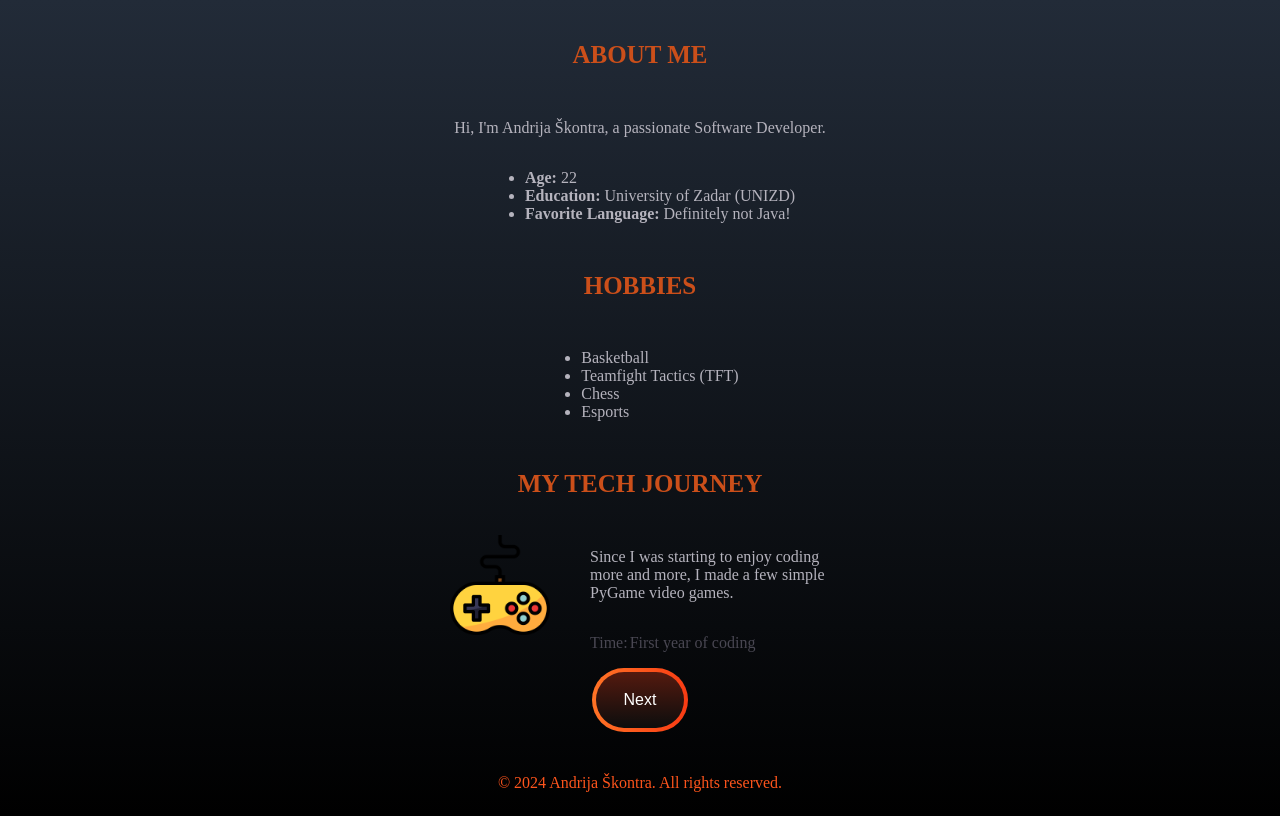
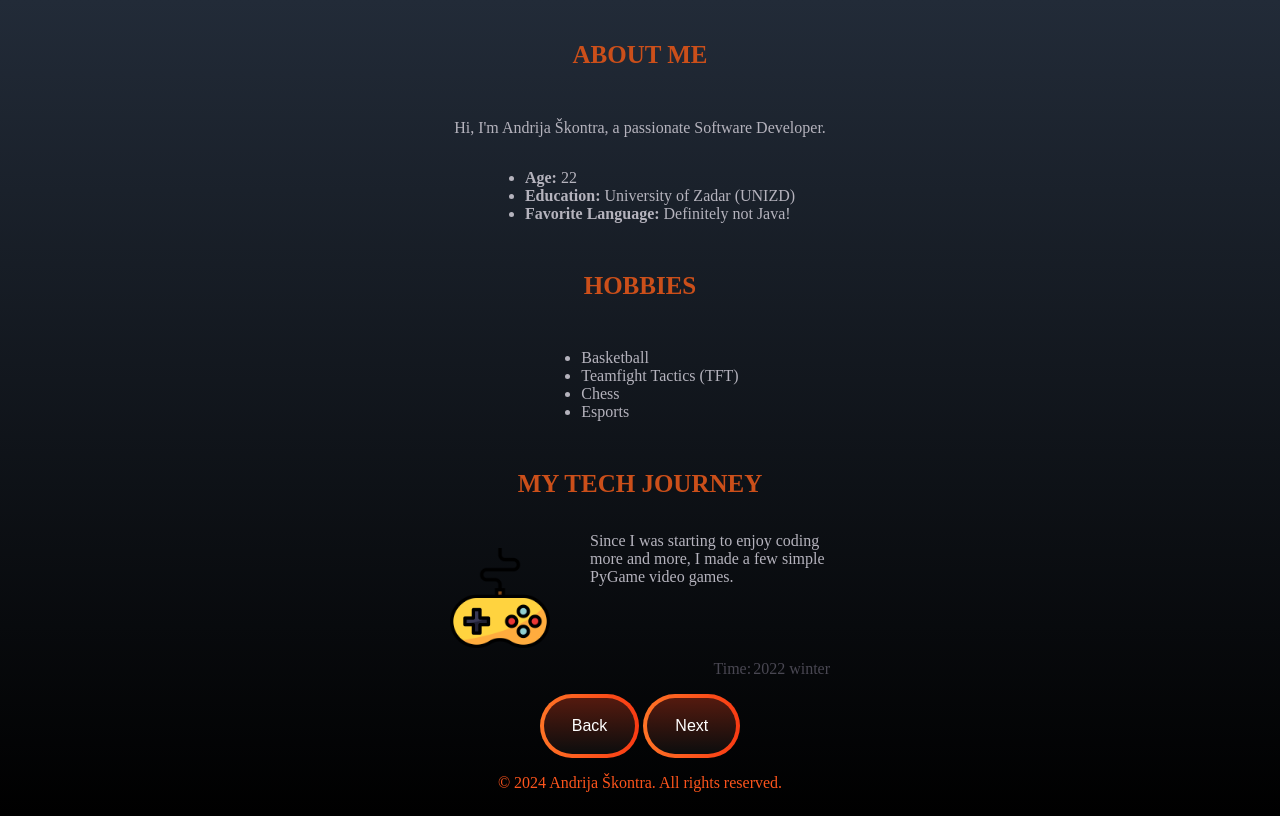
Before and after one commit to AndrijaSkontra/portfolio, a plain HTML site: page index.html in a window 1280 px wide. Both pictures are taken after a click on the button "Next". Drawn offline with Linux system fonts and the light colour scheme; a web font is replaced by a local one.

Commit message:
proper cycle for the tech stack

```diff
--- a/assets/styles/tech-stack.css
+++ b/assets/styles/tech-stack.css
@@ -3,6 +3,7 @@
 .tech-div-main {
   display: flex;
   align-items: stretch;
+  height: 200px;
 }
 
 #tech-image {
@@ -19,7 +20,8 @@
 }
 
 #change-desc {
-  max-width: 30ch; /* Limits the text width to approximately 50 characters */
+  max-width: 30ch;
+  margin-top: 0px;
 }
 
 #tech-stack-date {
@@ -28,7 +30,19 @@
 
 #tech-time {
   display: flex;
-  justify-items: center;
+  justify-content: end;
+  align-items: end;
+  flex-grow: 1;
   font-weight: 100;
   color: var(--second-text-color);
+  margin-top: -10px;
 }
+
+#tech-div-text {
+  display: flex;
+  flex-direction: column;
+}
+
+/* in case I need to add something around buttons */
+#tech-stack-buttons {
+}
--- a/index.html
+++ b/index.html
@@ -40,11 +40,20 @@
         </p>
         <div id="tech-time">
           <p style="display: inline; margin-right: 2px">Time:</p>
-          <p id="tech-stack-date">First year of coding</p>
+          <p id="tech-stack-date">2022 fall</p>
         </div>
       </div>
     </div>
-    <button id="change-image-button" class="button-78">Next</button>
+    <div id="tech-stack-buttons">
+      <button
+        style="display: none"
+        id="change-image-button-back"
+        class="button-78"
+      >
+        Back
+      </button>
+      <button id="change-image-button-next" class="button-78">Next</button>
+    </div>
 
     <footer class="foot">
       <p>&copy; 2024 Andrija Škontra. All rights reserved.</p>
--- a/src/data.js
+++ b/src/data.js
@@ -3,66 +3,71 @@ export const techStack = [
     filePath: "python2.png",
     tool: `My first real programming experience,
     started to learn about variables, conditionals, loops and functions.`,
-    date: "First year of coding",
+    date: "2022 fall",
   },
   {
     filePath: "pygame1.png",
     tool: `Since I was starting to enjoy coding more and more, I made a few simple PyGame video games.`,
-    date: "First year of coding",
+    date: "2022 winter",
   },
   {
     filePath: "java1.png",
     tool: `Java was my introduction to OOP, and when I started to make Swing application I felt like OOP was the best thing ever (these days I'm starting to like functional paradigm a bit more).`,
-    date: "First year of coding",
+    date: "2023 spring",
   },
   {
-    filePath: "datastructure1.png",
+    filePath: "ds2.png",
     tool: "Started to learn about various algorithms and data structures, realized linked lists are DOPE.",
-    date: "First year of coding",
+    date: "2023 spring",
   },
   {
     filePath: "linux1.png",
     tool: "Installed my first Linux Distro (Ubuntu).",
-    date: "Summer from first year going into the second college year.",
+    date: "2023 summer",
   },
   {
     filePath: "archlinux.svg",
-    tool: "Went through my distro hopping phase (Ubuntu -> Endeavour OS -> Fedora -> Arch -> WSL Ubuntu)",
-    date: "Second year of college",
+    tool: "Went through my distro hopping phase (Ubuntu -> Endeavour OS -> Fedora -> Arch -> WSL Ubuntu).",
+    date: "2023 fall",
   },
   {
-    filePath: "patterns2.png",
+    filePath: "patterns.png",
     tool: "Got introduced to design patterns (JUST USE STRATEGY PATTERN EVERYWHERE).",
-    date: "Second year of college",
+    date: "2023 fall",
   },
   {
-    filePath: "network1.png",
-    tool: "Had an amazing professor that really made me like computer networking and protocols",
-    date: "Second year of college",
+    filePath: "network2.png",
+    tool: "Had an amazing professor that really made me like computer networking and protocols.",
+    date: "2023 fall",
   },
   {
-    filePath: "database2.png",
+    filePath: "database1.png",
     tool: "Learned SQL with Sqlite and MySQL.",
-    date: "Second year of college",
+    date: "2023 winter",
+  },
+  {
+    filePath: "nvim1.svg",
+    tool: "Had a lot of free time between semesters so I decided to try NVIM, learning NVIM (and touch typing at the same time) was really tough but I really love using it's today and it just makes programming more FUN.",
+    date: "2024 winter",
   },
   {
     filePath: "nestjs.svg",
-    tool: "Started to learn about basic backend stuff in NESTJS",
-    date: "Second year of college",
+    tool: "Started to learn about basic backend stuff like REST API, JWT Authentication, Authorization, WebSockets...",
+    date: "2024 spring",
   },
   {
     filePath: "angular.svg",
     tool: "Implemented the backend api from NESTJS to make a simple education system app where professors can grade/post notifications and students can consume that data.",
-    date: "Second year of college",
+    date: "2024 spring",
   },
   {
     filePath: "react.svg",
     tool: "Starting to really go deeper in frontend knowledge and learning all about React hooks (using nextjs).",
-    date: "Summer going into the third college year",
+    date: "2024 summer",
   },
   {
     filePath: "javascript1.png",
     tool: "Today I'm building this portfolio to master pure JavaScript, HTML, CSS. Hoping that understanding these tools better will make me better frontend enginner.",
-    date: "Current",
+    date: "Currently",
   },
 ];
--- a/src/main.js
+++ b/src/main.js
@@ -1,25 +1,48 @@
 import { techStack } from "./data.js";
 
-// get all need document elements
 const shownTechImage = document.getElementById("tech-image");
 const shownTechDesc = document.getElementById("change-desc");
 const shownTechDate = document.getElementById("tech-stack-date");
-const changeImageButton = document.getElementById("change-image-button");
+const nextImageButton = document.getElementById("change-image-button-next");
+const prevImageButton = document.getElementById("change-image-button-back");
 
-changeImageButton.addEventListener("click", () => {
-  shownTechImage.setAttribute(
-    "data-number",
-    String(Number(shownTechImage.getAttribute("data-number")) + 1),
-  );
+techStackListCycle(nextImageButton, prevImageButton, (num) => num + 1);
+techStackListCycle(prevImageButton, nextImageButton, (num) => num - 1);
 
-  const currentPicture =
-    "./assets/images/" +
-    techStack[shownTechImage.getAttribute("data-number")].filePath;
-  shownTechImage.setAttribute("src", currentPicture);
+/**
+ * This is not a pure function so use it with care!
+ * It is used to add functionality to the buttons that change the "Tech stack"
+ * @param buttonClicked the button that we want to activate on click
+ * @param directionFunction function that changes the image data-number
+ */
+function techStackListCycle(buttonClicked, otherButton, directionFunction) {
+  buttonClicked.addEventListener("click", () => {
+    let currentNumber = Number(shownTechImage.getAttribute("data-number"));
+    const newNumber = directionFunction(currentNumber);
+    otherButton.style.display = "inline";
 
-  shownTechDesc.innerText =
-    techStack[shownTechImage.getAttribute("data-number")].tool;
+    if (newNumber === techStack.length) {
+      shownTechImage.setAttribute("data-number", techStack.length - 1);
+      return null;
+    }
+    if (newNumber === -1) {
+      shownTechImage.setAttribute("data-number", 0);
+      return null;
+    }
+    if (newNumber === techStack.length - 1) {
+      buttonClicked.style.display = "none";
+    }
+    if (newNumber === 0) {
+      buttonClicked.style.display = "none";
+    }
 
-  shownTechDate.innerText =
-    techStack[shownTechImage.getAttribute("data-number")].date;
-});
+    shownTechImage.setAttribute("data-number", newNumber);
+    const currentTech = techStack[newNumber];
+    shownTechImage.setAttribute(
+      "src",
+      `./assets/images/${currentTech.filePath}`,
+    );
+    shownTechDesc.innerText = currentTech.tool;
+    shownTechDate.innerText = currentTech.date;
+  });
+}
```
Also changed, not shown: assets/images/ds2.png (added), assets/images/linkedlist1.png (added), assets/images/nvim1.svg (added), assets/images/nvim2.svg (added), src/tech-stack.js (added).
